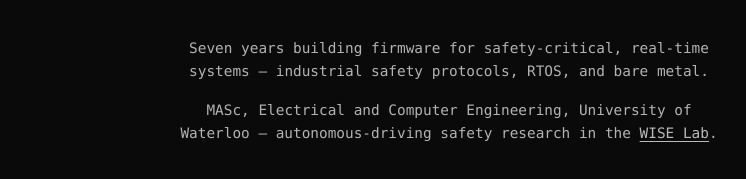
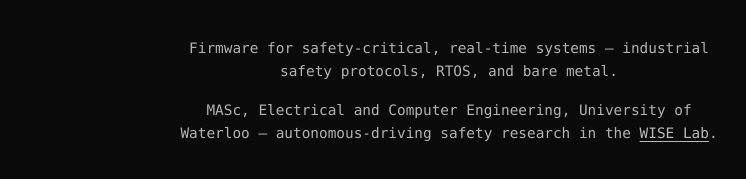
Before and after one commit to sdelcore/sdelcore.github.io, an Eleventy site: page index.njk in a window 1280 px wide. Shown: the part 272-451 px from the top of the page, without its empty margins (191-937 px from the left). Built offline with nearby package versions, Linux system fonts and the light colour scheme; Eleventy itself is replaced by a stand-in of ours; files that its build step writes are made by us from their sources.

Commit message:
drop the years count from the landing page
the number is inferable from the resume, and removing it makes the line
a noun phrase matching the masc line below it.

```diff
--- a/index.njk
+++ b/index.njk
@@ -8,8 +8,8 @@ title: Home
   <p class="role">Lead Embedded Developer at HMS Networks</p>
 
   <p class="bio">
-    Seven years building firmware for safety-critical, real-time systems —
-    industrial safety protocols, RTOS, and bare metal.
+    Firmware for safety-critical, real-time systems — industrial safety
+    protocols, RTOS, and bare metal.
   </p>
   <p class="bio">
     MASc, Electrical and Computer Engineering, University of Waterloo —
```
